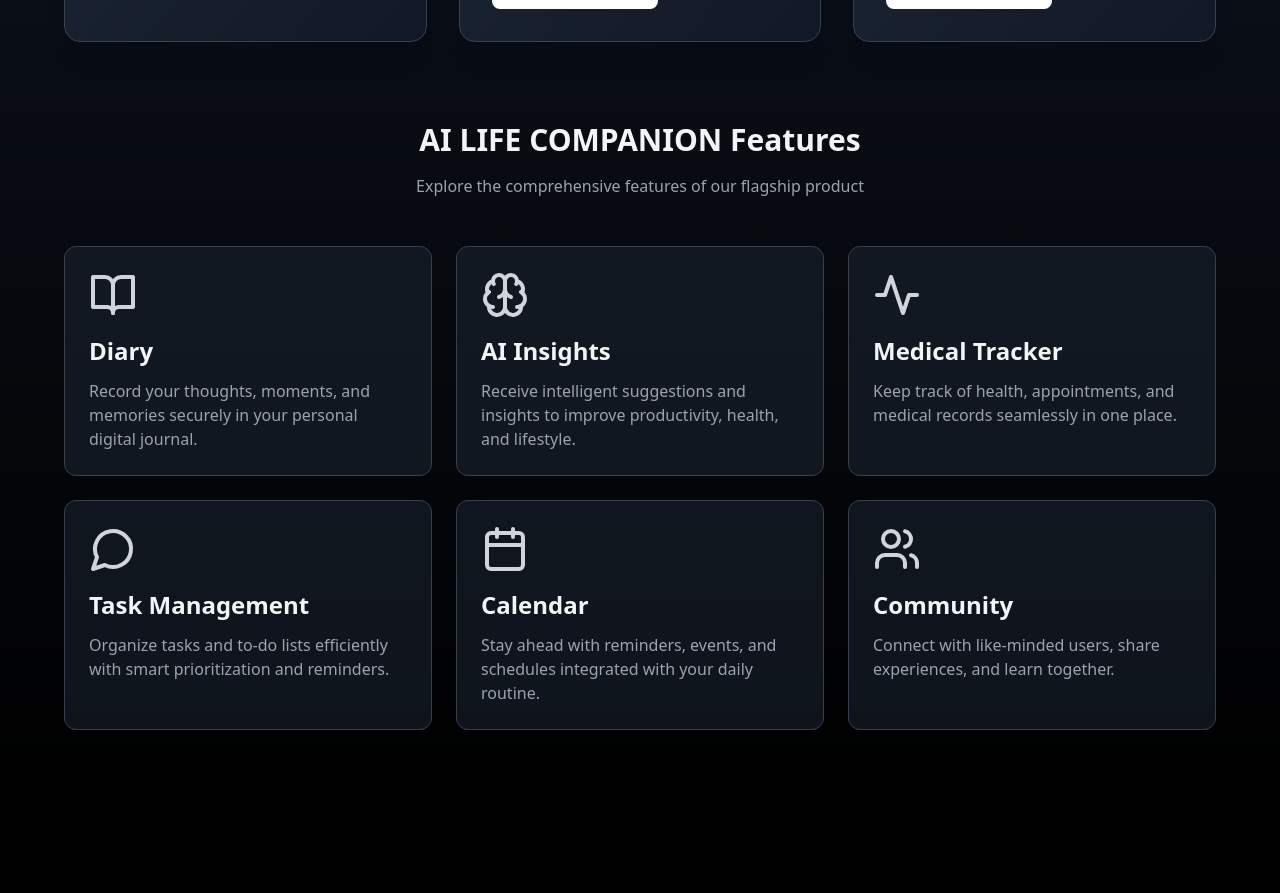
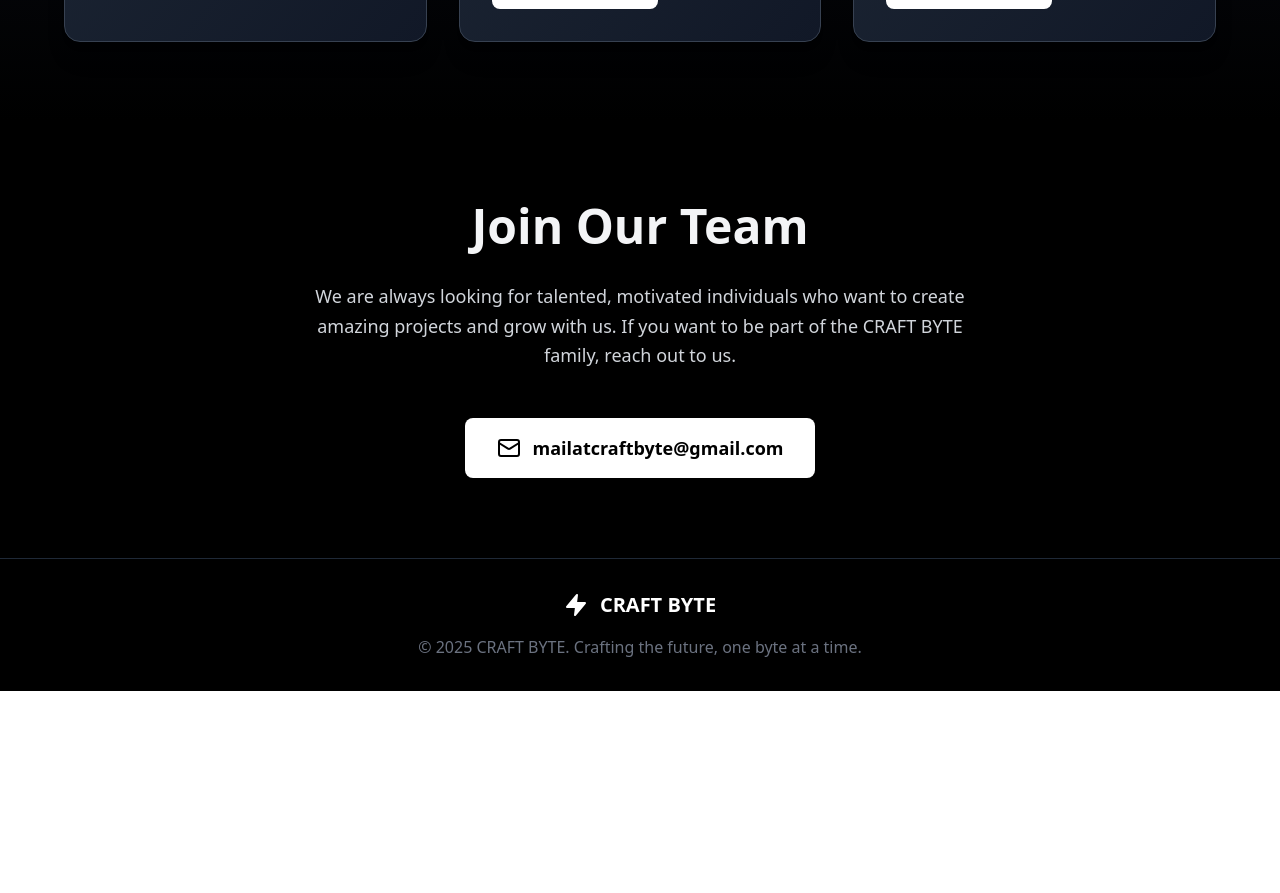
Before and after one commit to mailatcraftbyte/CRAFTBYTEWEBSITE, a React (Vite) app: page / in a window 1280 px wide. Shown: the part 2320-3213 px from the top of the page. After the commit the page ends 3011 px from the top, so only its background shows below. Built offline with nearby package versions, Linux system fonts and the light colour scheme.

Commit message:
Updated App.tsx

```diff
--- a/src/App.tsx
+++ b/src/App.tsx
@@ -1,4 +1,4 @@
-import { Zap, BookOpen, Brain, Activity, Calendar, Users, MessageCircle, Mail, ExternalLink, Bot, MessagesSquare } from 'lucide-react';
+import { Zap, Brain, Mail, ExternalLink, Bot, MessagesSquare } from 'lucide-react';
 
 function App() {
   return (
@@ -98,7 +98,7 @@ function App() {
           </div>
 
           {/* Featured Projects */}
-          <div className="grid md:grid-cols-3 gap-8 mb-20">
+          <div className="grid md:grid-cols-3 gap-8">
             {/* AI LIFE COMPANION */}
             <div className="bg-gradient-to-br from-gray-800 to-gray-900 border border-gray-700 rounded-2xl p-8 hover:border-gray-600 transition-all hover:transform hover:scale-105 shadow-xl">
               <Brain className="w-16 h-16 text-white mb-6" />
@@ -153,58 +153,6 @@ function App() {
               </a>
             </div>
           </div>
-
-          {/* AI LIFE COMPANION Features */}
-          <div className="text-center mb-12">
-            <h3 className="text-3xl font-bold mb-4">AI LIFE COMPANION Features</h3>
-            <p className="text-gray-400 max-w-2xl mx-auto">
-              Explore the comprehensive features of our flagship product
-            </p>
-          </div>
-
-          <div className="grid md:grid-cols-2 lg:grid-cols-3 gap-6">
-            {/* Diary Feature */}
-            <div className="bg-gray-800/50 backdrop-blur-sm border border-gray-700 rounded-xl p-6 hover:border-gray-600 transition-all hover:transform hover:scale-105">
-              <BookOpen className="w-12 h-12 text-gray-300 mb-4" />
-              <h3 className="text-2xl font-bold mb-3">Diary</h3>
-              <p className="text-gray-400">Record your thoughts, moments, and memories securely in your personal digital journal.</p>
-            </div>
-
-            {/* AI Insights Feature */}
-            <div className="bg-gray-800/50 backdrop-blur-sm border border-gray-700 rounded-xl p-6 hover:border-gray-600 transition-all hover:transform hover:scale-105">
-              <Brain className="w-12 h-12 text-gray-300 mb-4" />
-              <h3 className="text-2xl font-bold mb-3">AI Insights</h3>
-              <p className="text-gray-400">Receive intelligent suggestions and insights to improve productivity, health, and lifestyle.</p>
-            </div>
-
-            {/* Medical Tracker Feature */}
-            <div className="bg-gray-800/50 backdrop-blur-sm border border-gray-700 rounded-xl p-6 hover:border-gray-600 transition-all hover:transform hover:scale-105">
-              <Activity className="w-12 h-12 text-gray-300 mb-4" />
-              <h3 className="text-2xl font-bold mb-3">Medical Tracker</h3>
-              <p className="text-gray-400">Keep track of health, appointments, and medical records seamlessly in one place.</p>
-            </div>
-
-            {/* Task Management Feature */}
-            <div className="bg-gray-800/50 backdrop-blur-sm border border-gray-700 rounded-xl p-6 hover:border-gray-600 transition-all hover:transform hover:scale-105">
-              <MessageCircle className="w-12 h-12 text-gray-300 mb-4" />
-              <h3 className="text-2xl font-bold mb-3">Task Management</h3>
-              <p className="text-gray-400">Organize tasks and to-do lists efficiently with smart prioritization and reminders.</p>
-            </div>
-
-            {/* Calendar Feature */}
-            <div className="bg-gray-800/50 backdrop-blur-sm border border-gray-700 rounded-xl p-6 hover:border-gray-600 transition-all hover:transform hover:scale-105">
-              <Calendar className="w-12 h-12 text-gray-300 mb-4" />
-              <h3 className="text-2xl font-bold mb-3">Calendar</h3>
-              <p className="text-gray-400">Stay ahead with reminders, events, and schedules integrated with your daily routine.</p>
-            </div>
-
-            {/* Community Feature */}
-            <div className="bg-gray-800/50 backdrop-blur-sm border border-gray-700 rounded-xl p-6 hover:border-gray-600 transition-all hover:transform hover:scale-105">
-              <Users className="w-12 h-12 text-gray-300 mb-4" />
-              <h3 className="text-2xl font-bold mb-3">Community</h3>
-              <p className="text-gray-400">Connect with like-minded users, share experiences, and learn together.</p>
-            </div>
-          </div>
         </div>
       </section>
 
```
